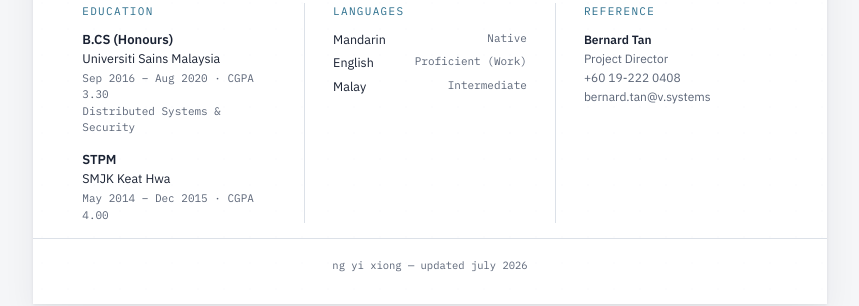
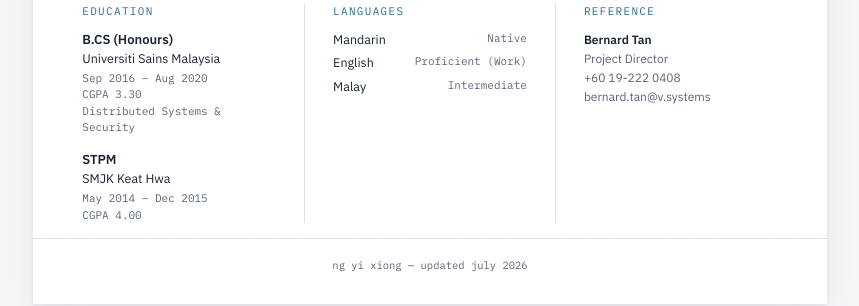
Before and after one commit to yixiongng/winglessbear.com, a plain HTML site: page index.html in a window 1280 px wide. Shown: the part 2092-2398 px from the top of the page, without its empty margins (210-1069 px from the left). Drawn offline with Linux system fonts and the light colour scheme.

Commit message:
fix: move CGPA to next line

```diff
--- a/index.html
+++ b/index.html
@@ -539,12 +539,12 @@
         <div class="edu-item">
           <div class="degree">B.CS (Honours)</div>
           <div class="school">Universiti Sains Malaysia</div>
-          <div class="meta">Sep 2016 – Aug 2020 · CGPA 3.30<br>Distributed Systems &amp; Security</div>
+          <div class="meta">Sep 2016 – Aug 2020<br><span style="white-space:nowrap">CGPA 3.30</span><br>Distributed Systems &amp; Security</div>
         </div>
         <div class="edu-item">
           <div class="degree">STPM</div>
           <div class="school">SMJK Keat Hwa</div>
-          <div class="meta">May 2014 – Dec 2015 · CGPA 4.00</div>
+          <div class="meta">May 2014 – Dec 2015<br><span style="white-space:nowrap">CGPA 4.00</span></div>
         </div>
       </div>
 
```
